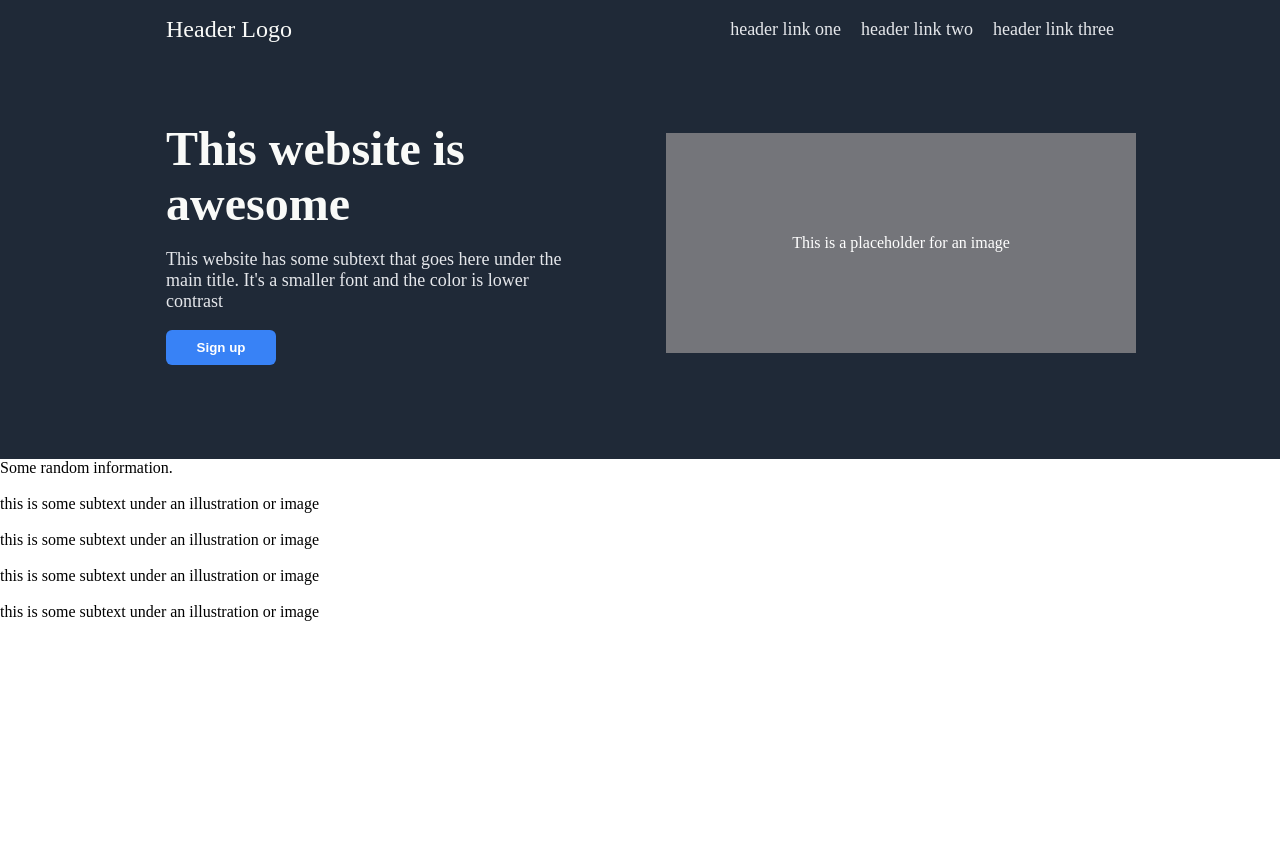
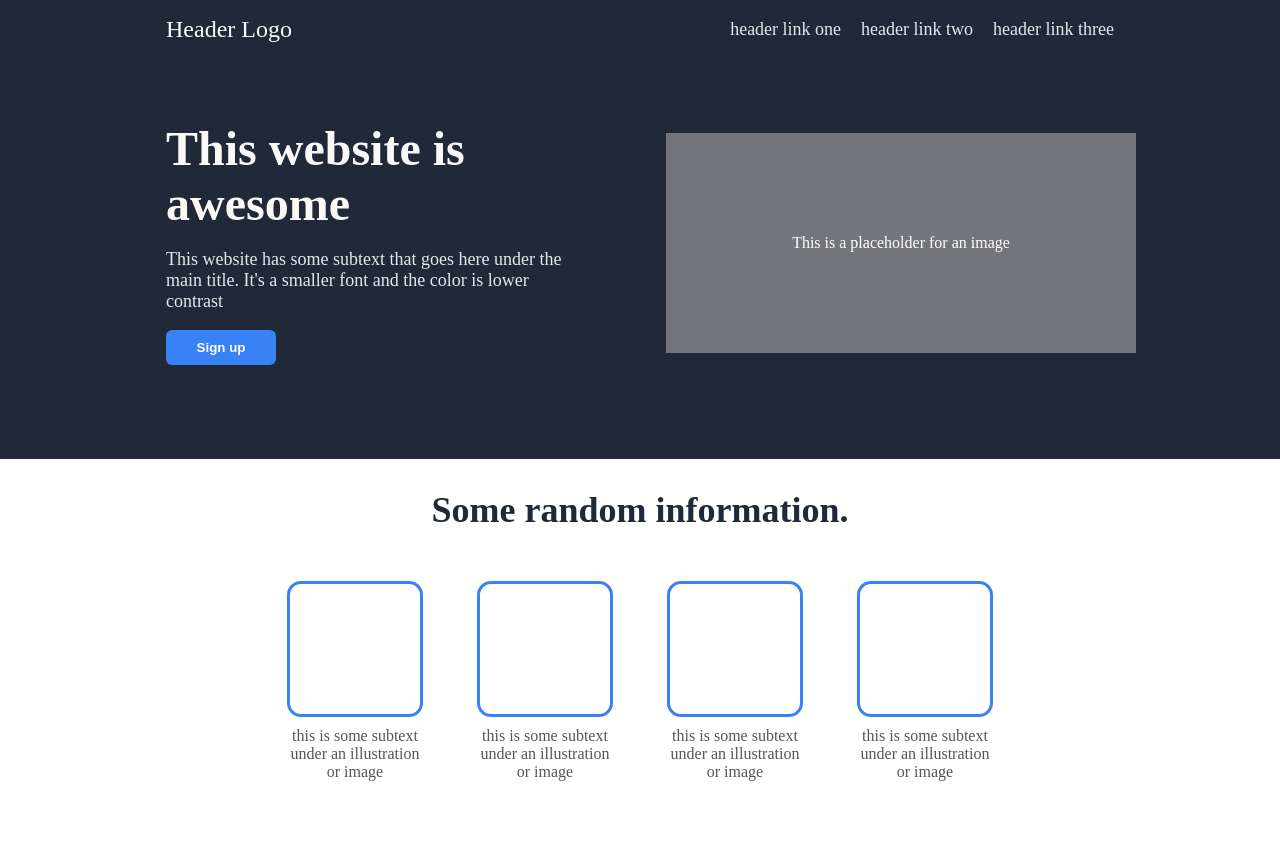
Before and after one commit to xeirin/flexbox-landing-page, a plain HTML site: page index.html in a window 1280 px wide. Before the commit the page ends 800 px from the top, so only its background shows below. Drawn offline with Linux system fonts and the light colour scheme.

Commit message:
Finish remaining details on second setion

```diff
--- a/styles.css
+++ b/styles.css
@@ -111,3 +111,49 @@ button {
 }
 
 /*2nd section*/
+
+.second-section {
+    display: flex;
+    flex-direction: column;
+    padding: 30px;
+    gap: 50px;
+}
+.section-header {
+    font-size: 36px;
+    font-weight: 800;
+    color: #1f2937;
+    display: flex;
+    margin: auto;
+}
+
+.items {
+    display: flex;
+    flex-direction: row;
+    justify-content: center;
+    gap: 60px;
+    height: 260px;
+    box-sizing: border-box;
+}
+
+.item {
+    display: flex;
+    flex-direction: column;
+    align-items: center;
+    width: 130px;
+    gap: 10px;
+}
+
+.illustration {
+    height: 130px;
+    width: 130px;
+    border-style: solid;
+    border-color: #3882f6;
+    border-radius: 14px;
+}
+
+.illus-subtext {
+    display: flex;
+    flex-wrap: wrap;
+    text-align: center;
+    color: #56555A;
+}
```
